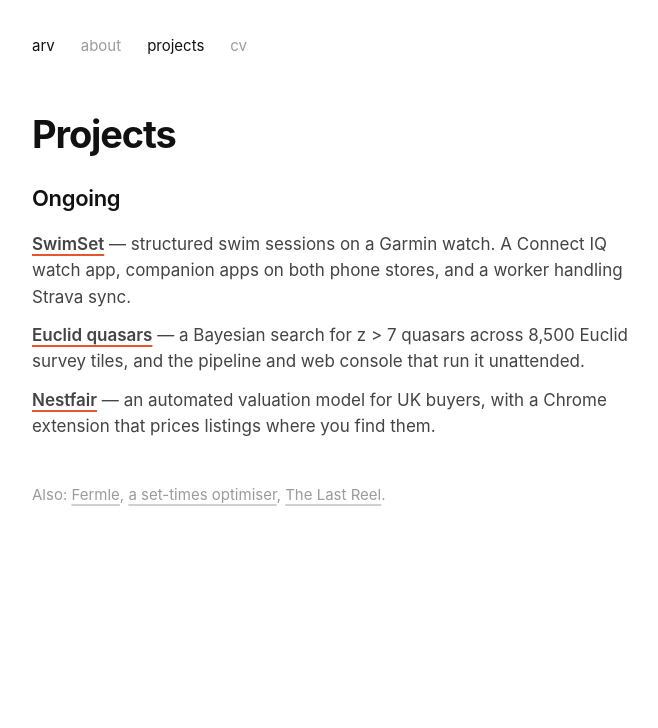
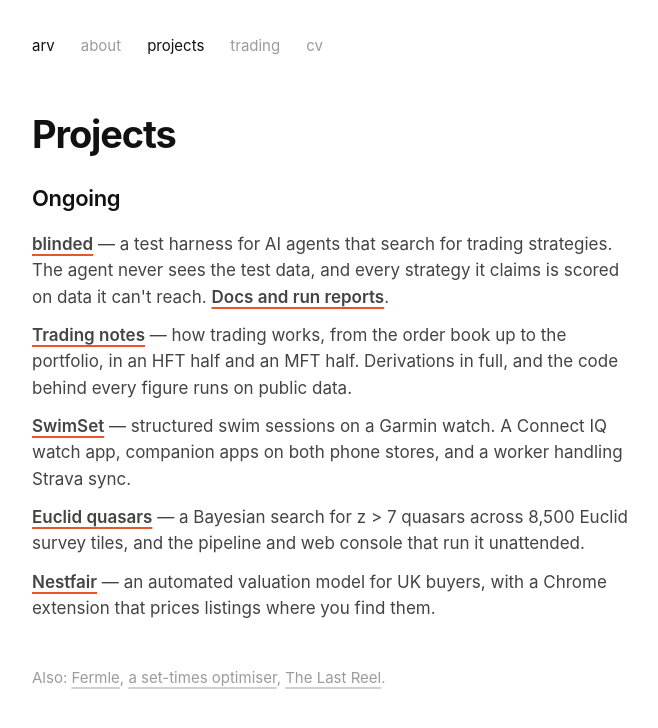
Before and after one commit to arvhug/arvhug.github.io, a plain HTML site: page projects.html in a window 1280 px wide. Shown: the whole page, without its empty margins (308-966 px from the left). Drawn offline with Linux system fonts and the light colour scheme.

Commit message:
Add blinded to the projects page

```diff
--- a/projects.html
+++ b/projects.html
@@ -4,13 +4,13 @@
 <meta charset="utf-8">
 <meta name="viewport" content="width=device-width, initial-scale=1">
 <title>Projects · Arvind Hughes</title>
-<meta name="description" content="Projects by Arvind Hughes: SwimSet for Garmin, the Euclid high-redshift quasar search, and Nestfair property valuation.">
+<meta name="description" content="Projects by Arvind Hughes: blinded, a test harness for AI research agents; SwimSet for Garmin; the Euclid high-redshift quasar search; and Nestfair property valuation.">
 <link rel="canonical" href="https://arvhug.github.io/projects.html">
 <meta name="google-site-verification" content="gXHXtJ44GmCBlTs2LkwbfqN7sWvsGl5bd2a2tcRqMpo">
 <meta property="og:type" content="website">
 <meta property="og:url" content="https://arvhug.github.io/projects.html">
 <meta property="og:title" content="Projects · Arvind Hughes">
-<meta property="og:description" content="Projects by Arvind Hughes: SwimSet for Garmin, the Euclid high-redshift quasar search, and Nestfair property valuation.">
+<meta property="og:description" content="Projects by Arvind Hughes: blinded, a test harness for AI research agents; SwimSet for Garmin; the Euclid high-redshift quasar search; and Nestfair property valuation.">
 <meta name="twitter:card" content="summary">
 <link rel="stylesheet" href="styles.css?v=3">
 </head>
@@ -20,6 +20,7 @@
     <a class="home" href="./">arv</a>
     <a href="about.html">about</a>
     <a href="projects.html" aria-current="page">projects</a>
+    <a href="trading/">trading</a>
     <a href="cv.html">cv</a>
   </nav>
   <main class="page">
@@ -27,6 +28,8 @@
       <h1 class="page">Projects</h1>
       <h2>Ongoing</h2>
       <ul>
+        <li><a href="https://github.com/arvhug/blinded">blinded</a> — a test harness for AI agents that search for trading strategies. The agent never sees the test data, and every strategy it claims is scored on data it can't reach. <a href="https://arvhug.github.io/blinded/">Docs and run reports</a>.</li>
+        <li><a href="trading/">Trading notes</a> — how trading works, from the order book up to the portfolio, in an HFT half and an MFT half. Derivations in full, and the code behind every figure runs on public data.</li>
         <li><a href="https://swimset.app">SwimSet</a> — structured swim sessions on a Garmin watch. A Connect IQ watch app, companion apps on both phone stores, and a worker handling Strava sync.</li>
         <li><a href="quasars.html">Euclid quasars</a> — a Bayesian search for z &gt; 7 quasars across 8,500 Euclid survey tiles, and the pipeline and web console that run it unattended.</li>
         <li><a href="https://nestfair.co.uk">Nestfair</a> — an automated valuation model for UK buyers, with a Chrome extension that prices listings where you find them.</li>
```
